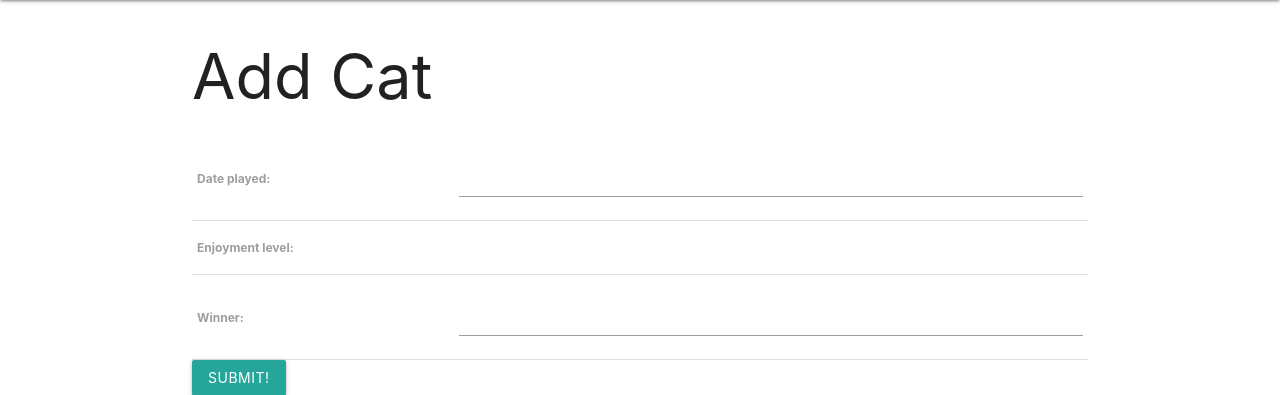
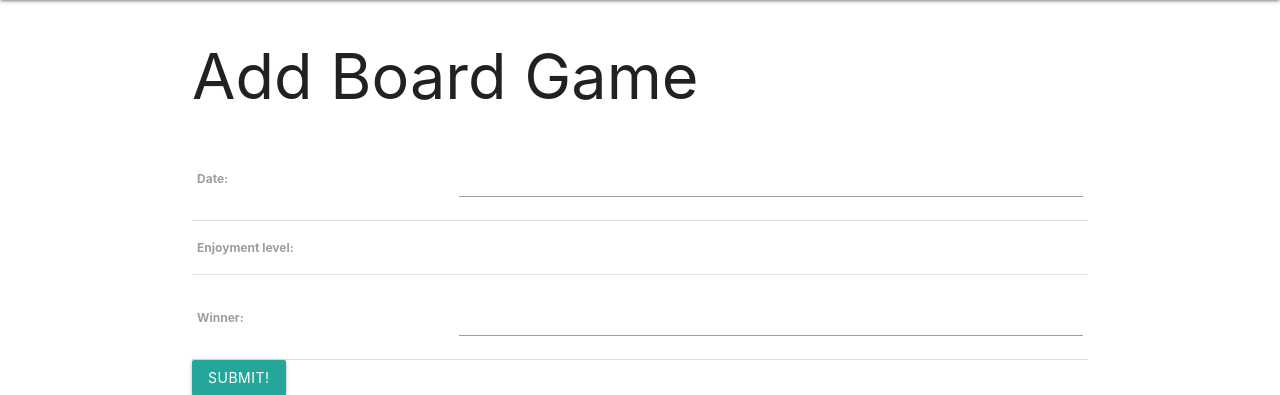
Before and after one commit to bernallium/board-game-collector, a Django app: template main_app/templates/main_app/game_form.html in a window 1280 px wide. Shown: the part 64-459 px from the top of the page. Run offline with Django 3.2, Linux system fonts and the light colour scheme; the template is opened without the code that fills it: values that come from a table or form of the project are taken from there, others are empty.

Commit message:
Fix 'Add Session' behaviour. Update Session model to sort from most recent to oldest.

```diff
--- a/main_app/models.py
+++ b/main_app/models.py
@@ -24,15 +24,13 @@ class Game(models.Model):
     def get_absolute_url(self):
         return reverse('detail', kwargs={'game_id': self.id})
 
-# Add new Feeding model below Cat model
 class Session(models.Model):
-
-    date = models.DateField('Date played') # The first optional positional argument overrides the label
+    date = models.DateField()
     enjoyment = models.CharField(
-        'Enjoyment level',
+        'Enjoyment level', # The first optional positional argument overrides the label
         max_length=1, # Use just a single character to represent the level of enjoyment (low, medium, high)
         choices=ENJOYMENT_LEVEL,
-        default=ENJOYMENT_LEVEL[0][1], # Default to medium level of enjoyment
+        default=ENJOYMENT_LEVEL[1][0], # Default to medium level of enjoyment
         )
     winner = models.CharField(max_length=100)
 
@@ -42,6 +40,10 @@ class Session(models.Model):
     def __str__(self):
         return f"The game played on {self.date} had a {self.get_enjoyment_display()} level of enjoyment"
 
+    # Sort from most most recent to old
+    class Meta:
+        ordering = ['-date']
+
 class Photo(models.Model):
     url = models.CharField(max_length=200)
     game = models.ForeignKey(Game, on_delete=models.CASCADE)
--- a/main_app/templates/games/detail.html
+++ b/main_app/templates/games/detail.html
@@ -59,7 +59,7 @@
 <script>
     let dateEl = document.getElementById('id_date');
     M.Datepicker.init(dateEl, {
-        format: 'dd-mm-yyyy',
+        format: 'yyyy-mm-dd',
         defaultDate: new Date(),
         setDefaultDate: true,
         autoClose: true
--- a/main_app/templates/main_app/game_confirm_delete.html
+++ b/main_app/templates/main_app/game_confirm_delete.html
@@ -1,7 +1,7 @@
 {% extends 'base.html' %}
 
 {% block content %}
-    <h1>Delete Cat</h1>
+    <h1>Delete Board Game</h1>
 
     <h4>Are you sure you want to delete <span class="teal-text">{{ object.name }}</span>?</h4>
 
--- a/main_app/templates/main_app/game_form.html
+++ b/main_app/templates/main_app/game_form.html
@@ -5,7 +5,7 @@
     {% if object %} <!-- object === None in a CreateView-->
         <h1>Edit <span class="teal-text">{{object.name}}</span></h1> <!-- Only displayes when you edit the game-->
     {% else %}
-        <h1>Add Cat</h1>
+        <h1>Add Board Game</h1>
     {% endif %}
     <!-- Leaving the action empty makes the form post to the same url used to display it -->
     <form action="" method="post">
```
Also changed, not shown: main_app/migrations/0008_auto_20200409_0107.py (added), main_app/migrations/0009_auto_20200409_0204.py (added).
